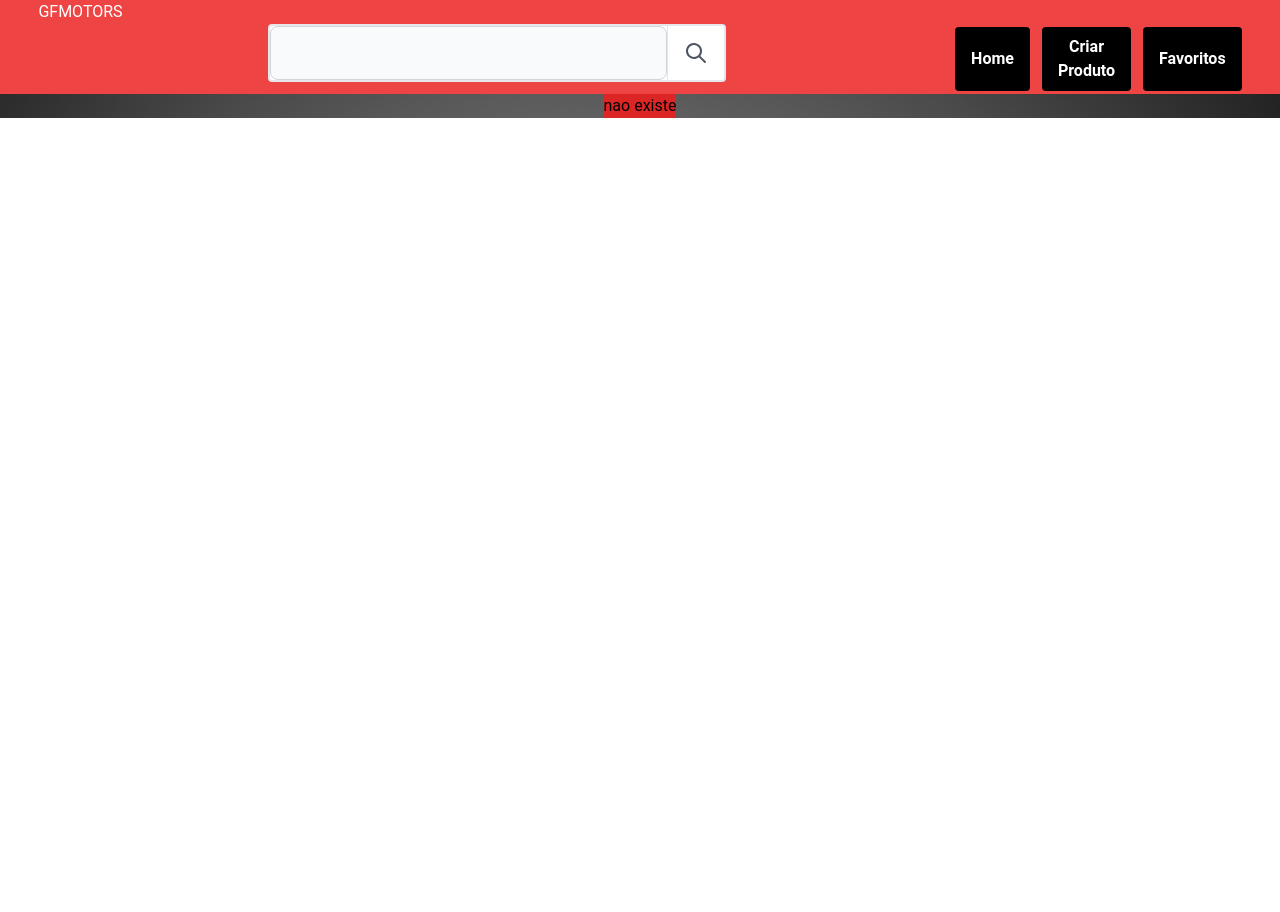
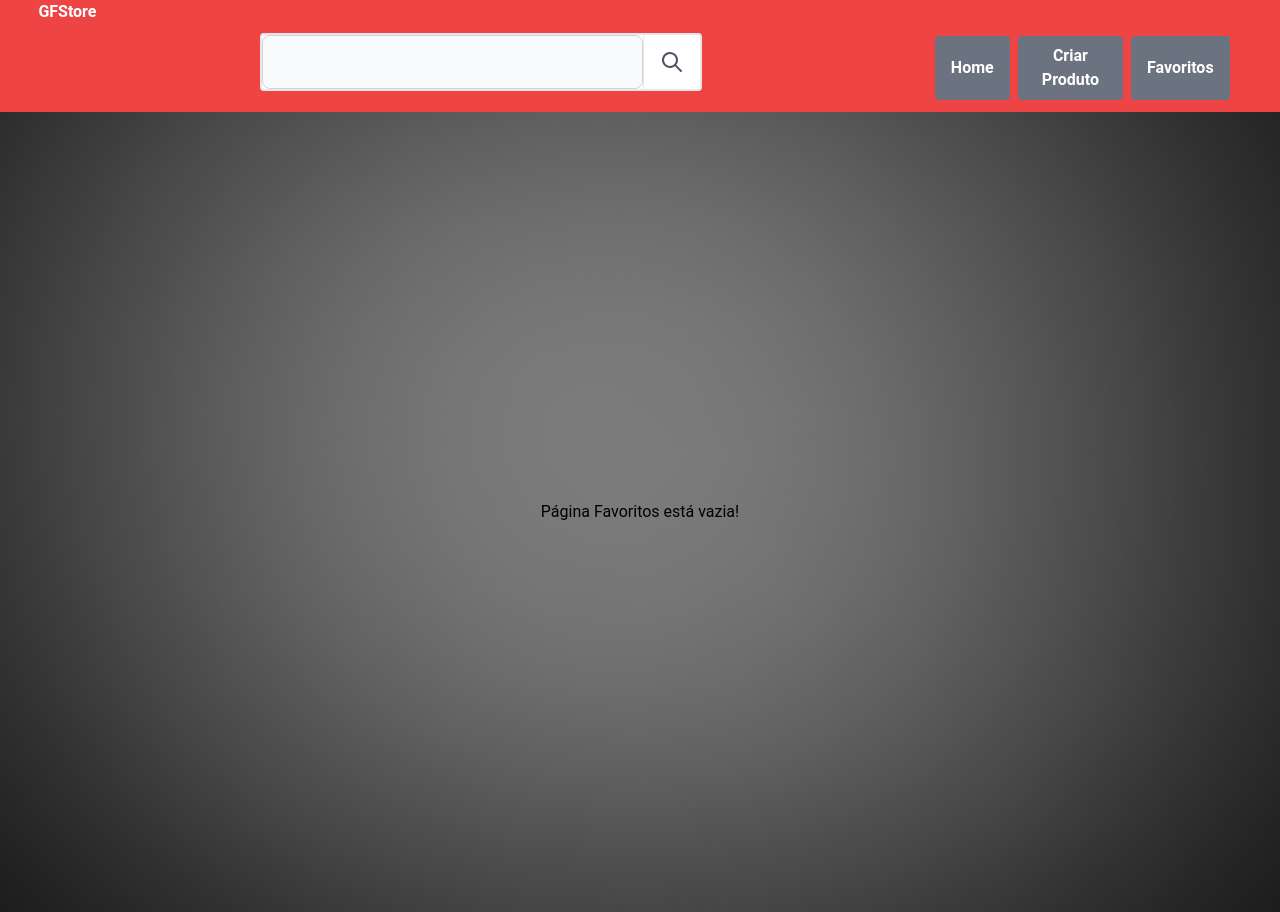
Before and after one commit to GabrielCFigueiredo/corelab-react, a Next.js app: page /favorite in a window 1280 px wide. Before the commit the page ends 800 px from the top, so only its background shows below. Built offline with nearby package versions, Linux system fonts and the light colour scheme; what joi-objectid would draw is missing.

Commit message:
update formEdit,navbar,card

```diff
--- a/components/card/card.jsx
+++ b/components/card/card.jsx
@@ -67,11 +67,11 @@ export default function Card({
 
   return (
     <div>
-      <div>
+      <div className=" h-[500px]">
         {!editCar && (
-          <div className="container mx-auto">
-            <div className=" flex flex-wrap pt-3 justify-center items-center ">
-              <div className="shadow-lg rounded-lg  bg-white w-11/12 ">
+          <div className="h-screen">
+            <div className=" flex flex-wrap pt-3 justify-center items-center h-1/3 ">
+              <div className="shadow-lg rounded-lg  bg-white w-11/12 h-[480px]  ">
               <div className="flex justify-end pr-20 mr-3 " >
                   <Icon className="absolute bg-white rounded cursor-pointer my-3 " path={mdiPencil} size={1.5} color={"black"} onClick={handleEdit} />
                 </div>
@@ -104,19 +104,19 @@ export default function Card({
                   src={image}
                   alt="foto do carro"
                 />
-                <div>
+                <div className="pl-2">
                   <h1><span className="font-extrabold">Nome do Produto:</span> {carName}</h1>
                 </div>
-                <div>
+                <div className="pl-2">
                   <span><span className="font-extrabold">Marca:</span> {brand}</span>
                 </div>
-                <div>
+                <div className="pl-2">
                   <span><span className="font-extrabold">Ano de Fabricação:</span> {year}</span>
                 </div>
-                <div>
+                <div className="pl-2">
                   <span><span className="font-extrabold">Valor do produto:</span> {price}</span>
                 </div>
-                <div>
+                <div className="pl-2">
                   <span><span className="font-extrabold">Informação do produto:</span> {description}</span>
                 </div>
               </div>
--- /dev/null
+++ b/components/empty/empty.jsx
@@ -0,0 +1,7 @@
+export default function Empty() {
+  return (
+    <div className="flex justify-center items-center h-screen">
+      <h1>Página Favoritos está vazia!</h1>
+    </div>
+  );
+}
--- a/components/formEdit.jsx/formEdit.jsx
+++ b/components/formEdit.jsx/formEdit.jsx
@@ -10,6 +10,14 @@ export default function FormEdit({
   setEditCar,
   id,
   onSave,
+  image,
+  carName,
+  brand,
+  year,
+  color,
+  price,
+  description
+
 }) {
   const router = useRouter();
   const { register, handleSubmit } = useForm({
@@ -57,6 +65,7 @@ export default function FormEdit({
             type={"text"}
             name={"carName"}
             {...register("carName")}
+            defaultValue={carName}
           />
         </div>
         <div className="mb-4">
@@ -70,6 +79,7 @@ export default function FormEdit({
             type={"text"}
             name={"brand"}
             {...register("brand")}
+            defaultValue={brand}
           />
         </div>
         <div className="mb-4">
@@ -83,6 +93,7 @@ export default function FormEdit({
             type={"number"}
             name={"year"}
             {...register("year")}
+            defaultValue={year}
           />
         </div>
         <div className="mb-4">
@@ -96,6 +107,7 @@ export default function FormEdit({
             type={"number"}
             name={"price"}
             {...register("price")}
+            defaultValue={price}
           />
         </div>
         <div className="mb-4">
@@ -109,6 +121,7 @@ export default function FormEdit({
             type={"text"}
             name={"color"}
             {...register("color")}
+            defaultValue={color}
           />
         </div>
         <div className="mb-4">
@@ -122,6 +135,7 @@ export default function FormEdit({
             type={"text"}
             name={"description"}
             {...register("description")}
+            defaultValue={description}
           />
         </div>
         <div className="mb-4">
@@ -135,11 +149,12 @@ export default function FormEdit({
             type={"text"}
             name={"image"}
             {...register("image")}
+            defaultValue={image}
           />
         </div>
         <div className="flex items-center justify-between">
       <button className="bg-red-500 hover:bg-red-700 text-white font-bold py-2 px-4 rounded focus:outline-none focus:shadow-outline" type="submit">
-        Criar Anuncio
+        Editar Anuncio
       </button>
     </div>
       </form>
--- a/components/navBar/navBar.jsx
+++ b/components/navBar/navBar.jsx
@@ -9,7 +9,7 @@ export default function NavBar({ setFilter, children }) {
   return (
     <nav className="bg-red-500 flex text-white items-center justify-between px-[3%] flex-wrap">
       <div>
-        <span>GFMOTORS</span>
+        <span className="font-bold font">GFStore</span>
       </div>
       <div>
         <Icon
@@ -23,7 +23,7 @@ export default function NavBar({ setFilter, children }) {
       <div
         className={`${
           open ? "block" : "hidden"
-        } lg:flex  lg:max-w-full lg:items-center lg:justify-center w-full`}
+        } lg:flex  lg:items-center lg:justify-center w-screen `}
       >
         <div className="relative flex items-center justify-center w-full flex-wrap mb-3">
           <div className="flex border-2 rounded bg-white  md:mb-0 md:w-1/2">
@@ -45,22 +45,22 @@ export default function NavBar({ setFilter, children }) {
           </div>
         </div>
 
-        <div className="flex lg:flex-row flex-col relative w-1/4 gap-3">
+        <div className="flex lg:flex-row flex-col w-5/6 relative gap-2 m-3 lg:w-4/12 ">
           <Link
             className="block lg:inline-block hover:text-white"
             href={"/"}
           >
-            <button className="bg-black hover:bg-slate-300 text-white font-bold py-2 px-4 rounded cursor-pointer">Home</button>
+            <button className="bg-gray-500 hover:bg-slate-300 hover:text-black text-white font-bold py-2 px-4 rounded cursor-pointer">Home</button>
           </Link>
           <Link className="block lg:inline-block " href={"/form"}>
-            <button className="bg-black hover:bg-slate-300 text-white font-bold py-2 px-4 rounded  cursor-pointer">Criar Produto</button>
+            <button className="bg-gray-500 hover:bg-slate-300 hover:text-black text-white font-bold py-2 px-4 rounded  cursor-pointer">Criar Produto</button>
           </Link>
 
           <Link
             className="block lg:inline-block hover:text-white"
             href={"/favorite"}
           >
-            <button className="bg-black hover:bg-slate-300 text-white font-bold py-2 px-4 rounded cursor-pointer">Favoritos</button>
+            <button className="bg-gray-500 hover:bg-slate-300 hover:text-black text-white font-bold py-2 px-4 rounded cursor-pointer">Favoritos</button>
           </Link>
         </div>
       </div>
--- a/pages/favorite.jsx
+++ b/pages/favorite.jsx
@@ -1,5 +1,6 @@
 import { useDispatch, useSelector } from "react-redux";
 import Card from "../components/card/card";
+import Empty from "../components/empty/empty";
 import NavBar from "../components/navBar/navBar";
 import { getAllFavorites, removeFavorite } from "../redux/feature/cartSlice";
 
@@ -40,7 +41,7 @@ export default function Favorite() {
             );
           })
         ) : (
-          <div className="bg-red-600">nao existe</div>
+          <div><Empty /></div>
         )}
       </div>
     </div>
--- a/pages/index.jsx
+++ b/pages/index.jsx
@@ -28,7 +28,7 @@ export default function Home() {
     });
 
   return (
-    <div className="bg-background bg-cover">
+    <div className="bg-background bg-cover h-screen">
       <div>
         <NavBar
         setFilter={setFilter}
```
